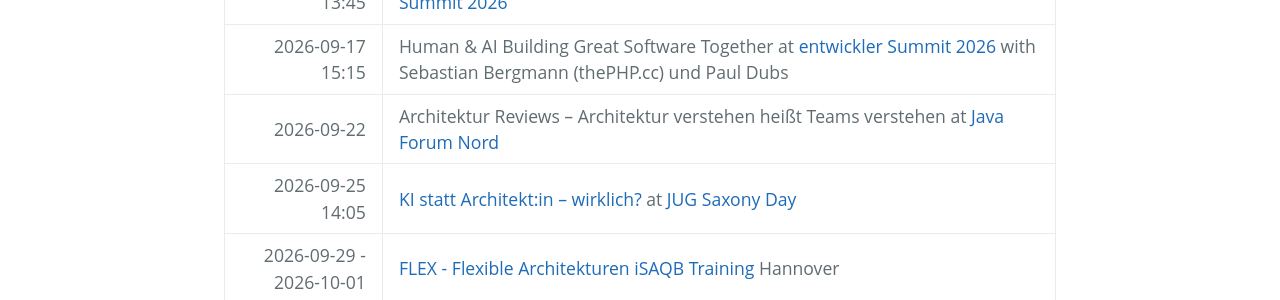
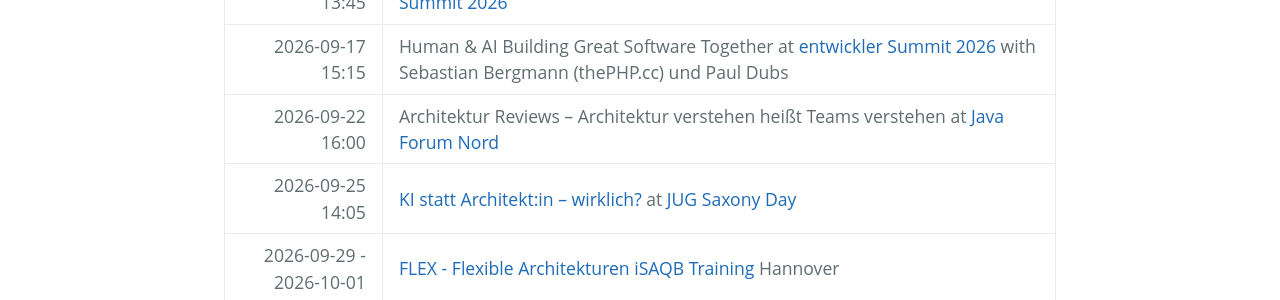
Before and after one commit to ewolff/ewolff.com, a Jekyll site: the page built from schedule.md, in a window 1280 px wide. Shown: the part 385-685 px from the top of the page. Built offline with Jekyll 4.4.1, drawn with Linux system fonts in a browser that asks for light colours; our own code applies the rules of GitHub Pages for plain Markdown files.

Commit message:
Zeiten Java Forum Nord ergänzt

```diff
--- a/schedule.md
+++ b/schedule.md
@@ -6,7 +6,7 @@
 |-----------------:|:----------------------------------------------------------------------------------------------------------------------------------------------------------------------------------------------|
 | 2026-09-17 13:45 | Menschen und KI im Feedback-Loop der Softwareentwicklung at [entwickler Summit 2026](https://entwickler.de/entwickler-summit/) |
 | 2026-09-17 15:15 | Human & AI Building Great Software Together at [entwickler Summit 2026](https://entwickler.de/entwickler-summit/) with Sebastian Bergmann (thePHP.cc) und Paul Dubs |
-| 2026-09-22 | Architektur Reviews – Architektur verstehen heißt Teams verstehen at [Java Forum Nord](https://javaforumnord.de/2026/) |
+| 2026-09-22 16:00 | Architektur Reviews – Architektur verstehen heißt Teams verstehen at [Java Forum Nord](https://javaforumnord.de/2026/) |
 | 2026-09-25 14:05 | [KI statt Architekt:in – wirklich?](https://jugsaxony.org/day/programm/details/304) at [JUG Saxony Day](https://jugsaxony.org/day/) |
 |  2026-09-29 - 2026-10-01 | [FLEX - Flexible Architekturen iSAQB Training](https://www.socreatory.com/de/trainings/flex) Hannover                                              |
 | 2026-10-14 11:40 | Domain Boundaries: Bounded Contexts Are Not Enough at [KanDDDinsky](https://kandddinsky.de/) |
```
Also changed, not shown: termine.md (+1 -1 lines).
